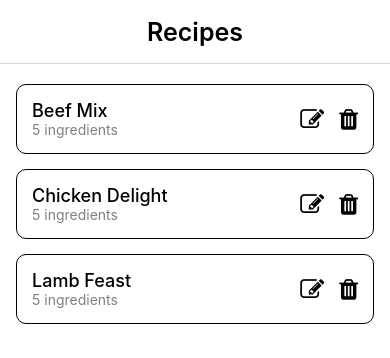
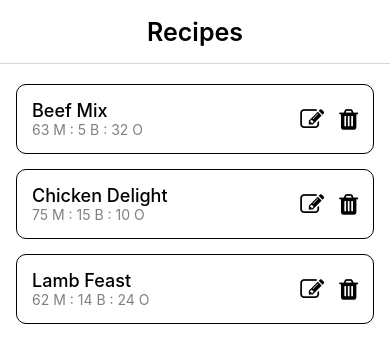
Before and after one commit to Biswash908/RFC_Cat, a React Native app: screen /Recipe in a window 390 px wide. Shown: the top 358 px of the page. Built offline with nearby package versions, Linux system fonts and the light colour scheme.

Commit message:
Ratio save and load working

```diff
--- a/screens/FoodInputScreen.tsx
+++ b/screens/FoodInputScreen.tsx
@@ -1,3 +1,4 @@
+
 import React, { useState, useEffect } from 'react';
 import { View, Text, TouchableOpacity, ScrollView, StyleSheet, Alert, SafeAreaView, StatusBar, Modal, TextInput } from 'react-native';
 import { useNavigation, useRoute, RouteProp } from '@react-navigation/native';
--- a/screens/RecipeScreen.tsx
+++ b/screens/RecipeScreen.tsx
@@ -1,4 +1,4 @@
-import React, { useState, useEffect } from 'react';
+import React, { useState, useEffect, useContext } from 'react';
 import { View, Text, TextInput, TouchableOpacity, ScrollView, StyleSheet, KeyboardAvoidingView, Platform, Modal, Alert } from 'react-native';
 import AsyncStorage from '@react-native-async-storage/async-storage';
 import { useFocusEffect, useNavigation } from '@react-navigation/native';
@@ -43,7 +43,6 @@ const RecipeScreen = ({ route }) => {
       ],
     },
   ];
-
 
   const [recipes, setRecipes] = useState([]);
   const [newRecipeName, setNewRecipeName] = useState('');
@@ -112,6 +111,27 @@ const RecipeScreen = ({ route }) => {
       loadRecipes();
     }, [])
   );
+
+  const calculateRecipeRatio = (ingredients) => {
+    let totalMeat = 0;
+    let totalBone = 0;
+    let totalOrgan = 0;
+    let totalWeight = 0;
+
+    ingredients.forEach((ingredient) => {
+      totalMeat += ingredient.meatWeight;
+      totalBone += ingredient.boneWeight;
+      totalOrgan += ingredient.organWeight;
+      totalWeight += ingredient.totalWeight;
+    });
+
+    // Calculate the ratio as percentages
+    const meatRatio = totalWeight ? Math.round((totalMeat / totalWeight) * 100) : 0;
+    const boneRatio = totalWeight ? Math.round((totalBone / totalWeight) * 100) : 0;
+    const organRatio = totalWeight ? Math.round((totalOrgan / totalWeight) * 100) : 0;
+
+    return `${meatRatio} M : ${boneRatio} B : ${organRatio} O`;
+  };
 
   useEffect(() => {
     const loadRecipes = async () => {
@@ -297,7 +317,9 @@ const RecipeScreen = ({ route }) => {
             >
               <View style={styles.recipeInfo}>
                 <Text style={styles.recipeText}>{recipe.name}</Text>
-                <Text style={styles.ingredientCount}>{recipe.ingredients.length} ingredients</Text>
+                <Text style={styles.ingredientCount}>{calculateRecipeRatio(recipe.ingredients)}</Text>
+              </View>
+              <View style={styles.iconsContainer}>
               </View>
               <View style={styles.iconsContainer}>
                 <TouchableOpacity style={styles.editButton} onPress={() => handleOpenEditModal(recipe)}>
```
Also changed, not shown: SaveContext.tsx (line endings or trailing spaces), screens/CalculatorScreen.tsx (line endings or trailing spaces).
